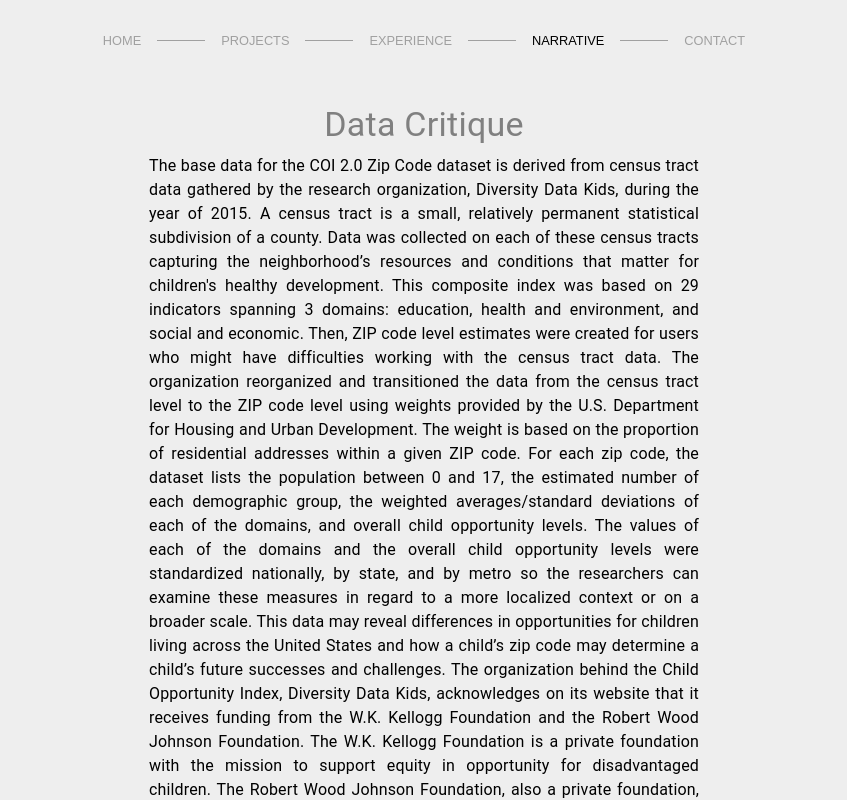
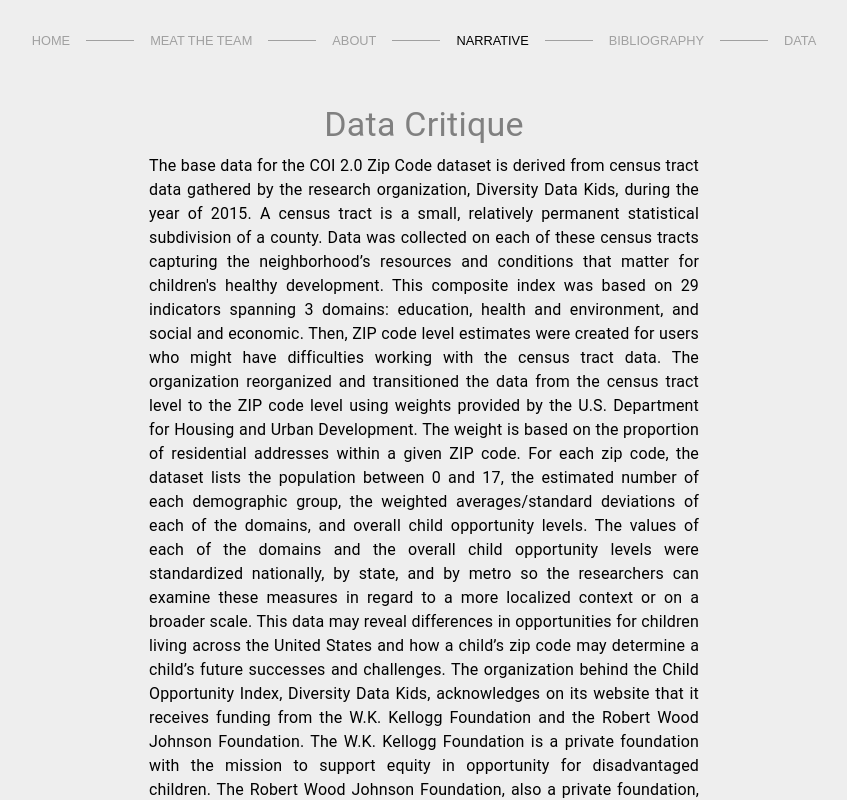
Before and after one commit to gevorgakopyan/NextGenOpportunity, a React (Create React App) app: page /narrative in a window 1280 px wide. Shown: the top 800 px of the page, without its empty margins (216-1063 px from the left). Built offline with nearby package versions, Linux system fonts and the light colour scheme.

Commit message:
Changed navbar

```diff
--- a/src/Navbar.js
+++ b/src/Navbar.js
@@ -8,10 +8,11 @@ function Navbar() {
     window.innerWidth > 425
       ? [
           { to: '/', name: 'HOME' },
-          { to: '/projects', name: 'PROJECTS' },
-          { to: '/experience', name: 'EXPERIENCE' },
+          { to: '/team', name: 'MEAT THE TEAM' },
+          { to: '/about', name: 'ABOUT' },
           { to: '/narrative', name: 'NARRATIVE' },
-          { to: '/contact-me', name: 'CONTACT' },
+          { to: '/bibliography', name: 'BIBLIOGRAPHY' },
+          { to: '/data', name: 'DATA'}
         ]
       : [
           { to: '/', name: 'HOME' },
```
